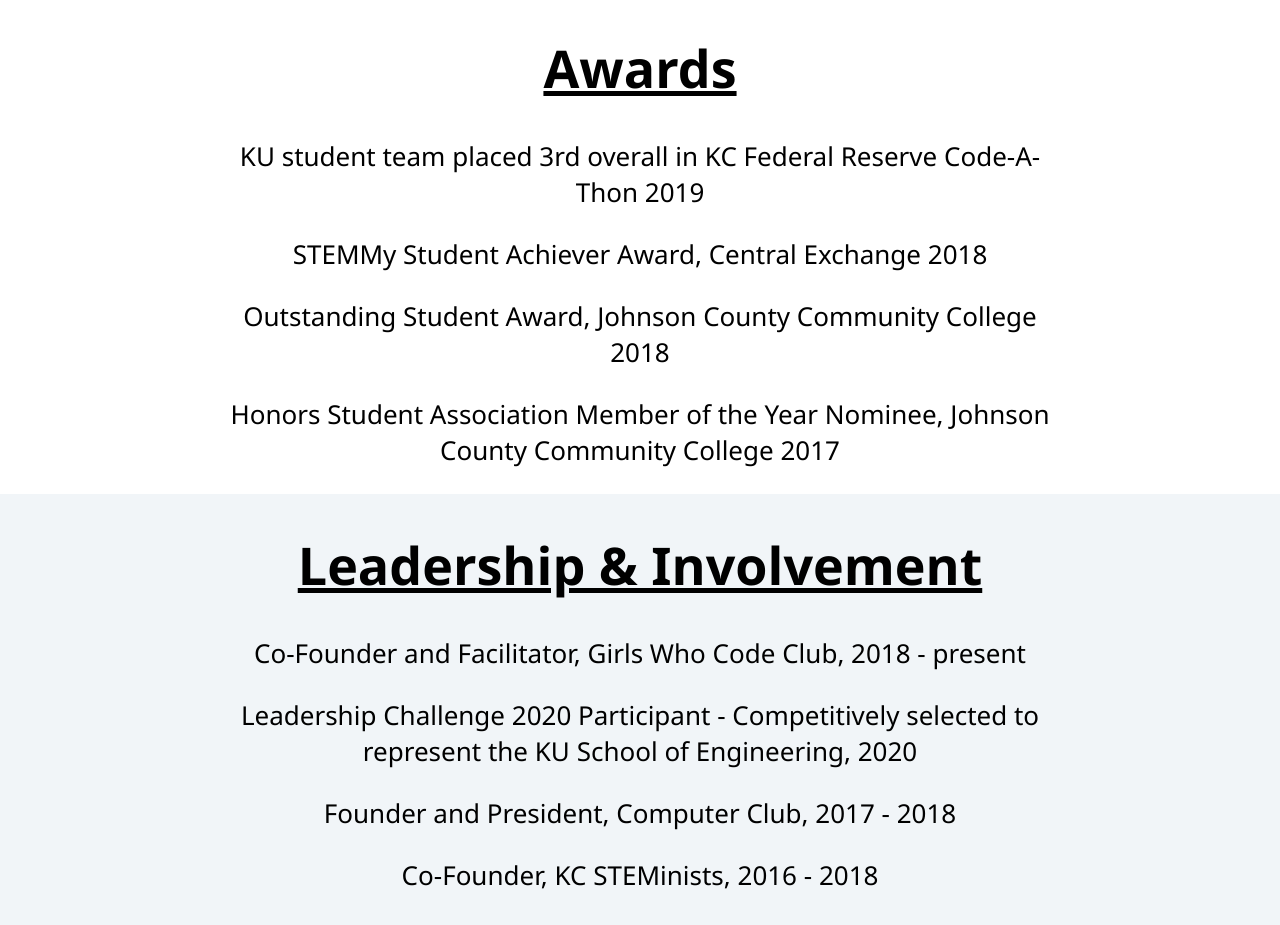
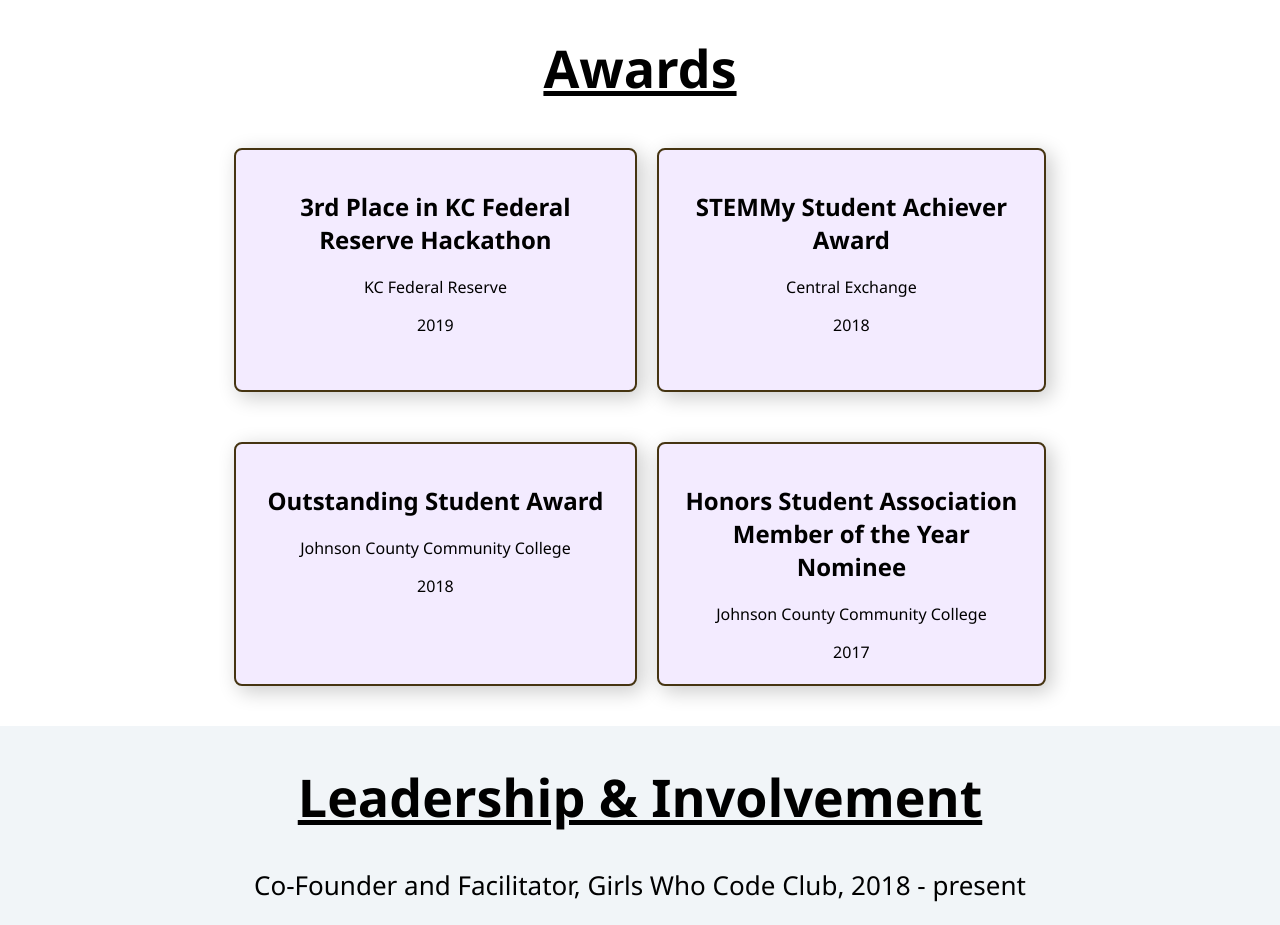
Before and after one commit to CompSciLauren/compscilauren.github.io, a React (Create React App) app: page / in a window 1280 px wide. Shown: the part 4320-5245 px from the top of the page. Built offline with nearby package versions, Linux system fonts and the light colour scheme.

Commit message:
Add design to award section

```diff
--- a/src/App.js
+++ b/src/App.js
@@ -2,10 +2,12 @@ import React from "react";
 import Project from "./components/Project";
 import Skillset from "./components/Skillset";
 import Experience from "./components/Experience";
+import Award from "./components/Award";
 import "./App.css";
 import "./styles/project.css";
 import "./styles/skillset.css";
 import "./styles/experience.css";
+import "./styles/award.css";
 import HTML5Logo from "./images/html5-logo.png";
 import CSS3Logo from "./images/css3-logo.png";
 import BootstrapLogo from "./images/bootstrap-logo.png";
@@ -258,18 +260,28 @@ function App() {
       <div className="Awards-section">
         <div className="Page-wrap">
           <h1>Awards</h1>
-          <p>
-            KU student team placed 3rd overall in KC Federal Reserve Code-A-Thon
-            2019
-          </p>
-          <p>STEMMy Student Achiever Award, Central Exchange 2018</p>
-          <p>
-            Outstanding Student Award, Johnson County Community College 2018
-          </p>
-          <p>
-            Honors Student Association Member of the Year Nominee, Johnson
-            County Community College 2017
-          </p>
+          <div className="award-grid-container">
+            <Award
+              description="3rd Place in KC Federal Reserve Hackathon"
+              organization="KC Federal Reserve"
+              year="2019"
+            ></Award>
+            <Award
+              description="STEMMy Student Achiever Award"
+              organization="Central Exchange"
+              year="2018"
+            ></Award>
+            <Award
+              description="Outstanding Student Award"
+              organization="Johnson County Community College"
+              year="2018"
+            ></Award>
+            <Award
+              description="Honors Student Association Member of the Year Nominee"
+              organization="Johnson County Community College"
+              year="2017"
+            ></Award>
+          </div>
         </div>
       </div>
 
--- /dev/null
+++ b/src/components/Award.jsx
@@ -0,0 +1,13 @@
+import React from "react";
+
+const Award = (props) => {
+  return (
+    <div class="award-grid-item">
+      <h2>{props.description}</h2>
+      <p>{props.organization}</p>
+      <p>{props.year}</p>
+    </div>
+  );
+};
+
+export default Award;
--- /dev/null
+++ b/src/styles/award.css
@@ -0,0 +1,18 @@
+.award-grid-container {
+  display: grid;
+  grid-template-columns: auto auto;
+}
+.award-grid-item {
+  height: 200px;
+  background-color: #f3ebff;
+  padding: 20px;
+  margin: 10px;
+  margin-bottom: 40px;
+  font-size: 16px;
+  text-align: center;
+  box-shadow: 5px 5px 20px 1px rgba(0, 0, 0, 0.2);
+  border-style: solid;
+  border-color: #453411;
+  border-width: 2px;
+  border-radius: 8px;
+}
```
